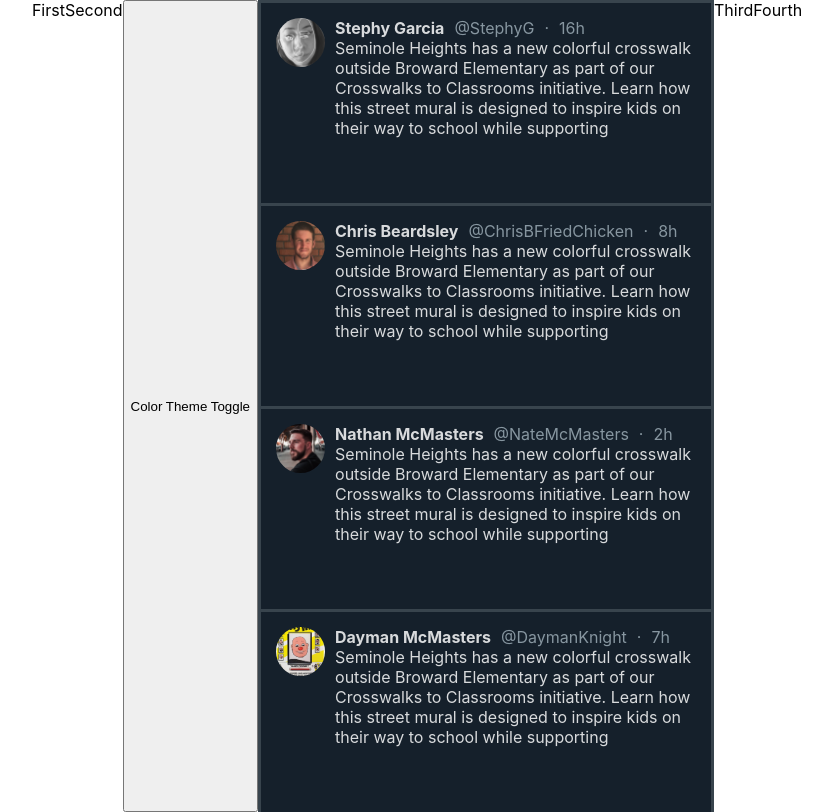
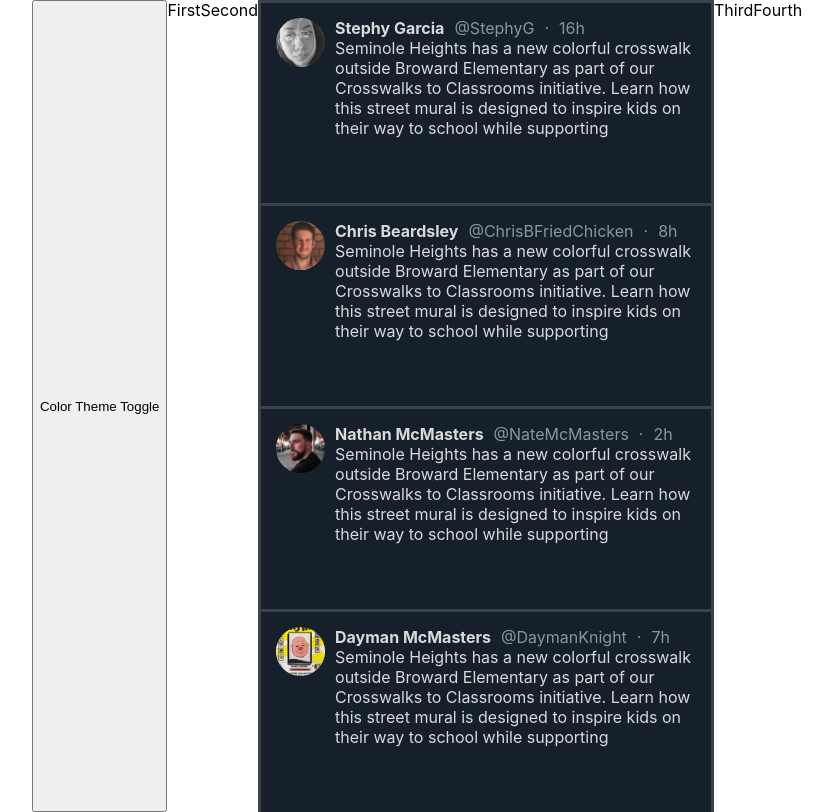
Before and after one commit to michael-mcmasters/twitter-clone, a React (Create React App) app: page / in a window 1280 px wide. Shown: the whole page, without its empty margins (223-1055 px from the left). Built offline with nearby package versions, Linux system fonts and the light colour scheme.

Commit message:
not sure what I changed. back up before I move tweets logic out of app.js and put a wrapper over it.

```diff
--- a/src/App.js
+++ b/src/App.js
@@ -48,9 +48,9 @@ export default function App() {
       <ColorThemeProvider>
         <div style={row}>
           {/* Left row */}
+          <ColorThemeToggle></ColorThemeToggle>
           <div>First</div>
           <div>Second</div>
-          <ColorThemeToggle></ColorThemeToggle>
           <div>
             {/* Center row ... Items here go in column up and down */}
             {tweets.map((tweet) => (
--- a/src/components/tweet/Tweet.js
+++ b/src/components/tweet/Tweet.js
@@ -4,7 +4,6 @@ import { ColorThemeContext } from "../customHooks/ColorThemeContext.js";
 
 export default function Tweet(props) {
   const colorTheme = useContext(ColorThemeContext);
-  console.log(props);
 
   return (
     <div style={postBackground(colorTheme)}>
```
